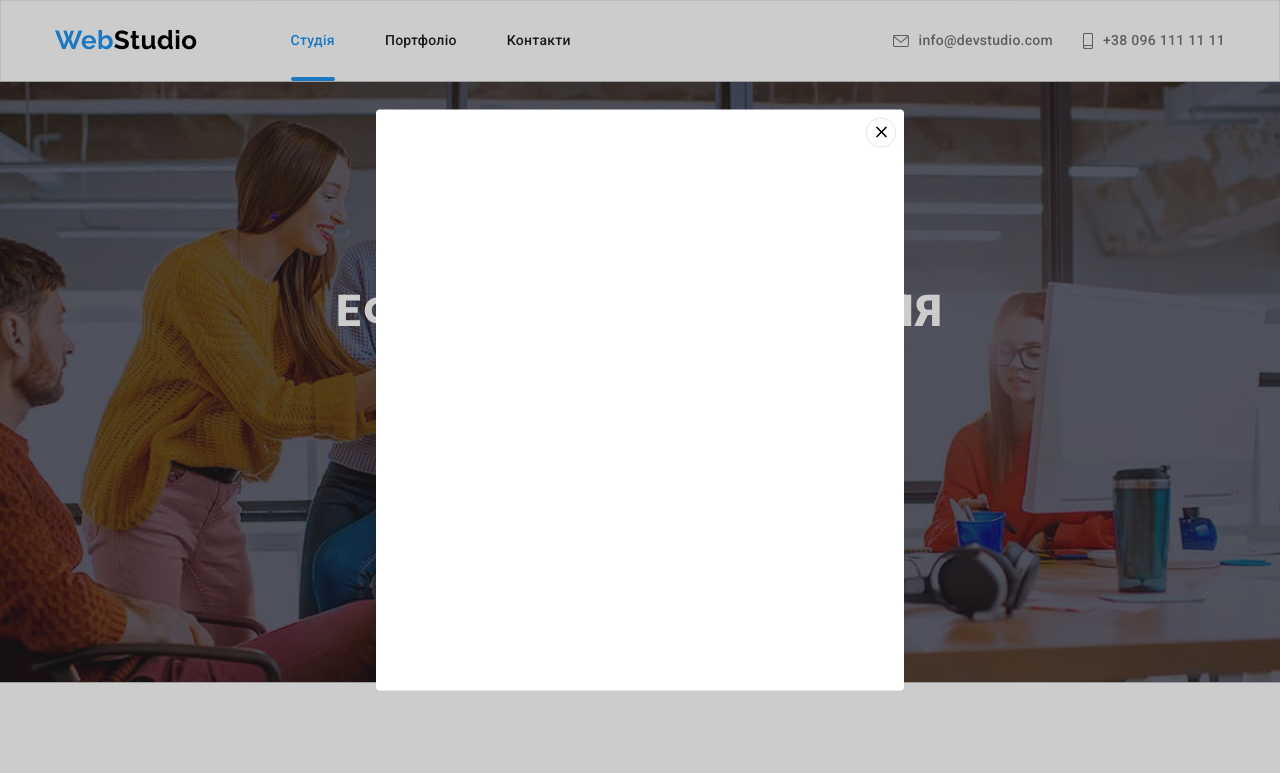
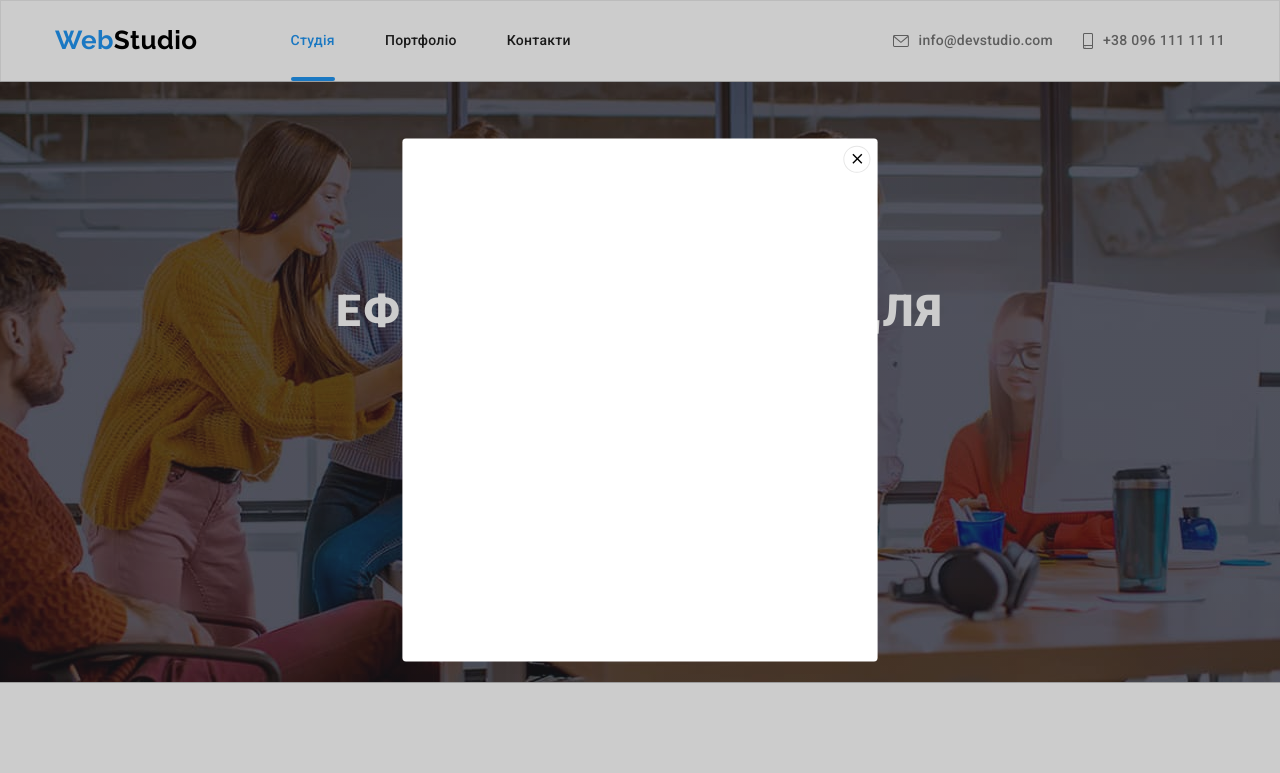
Before and after one commit to ArtemKotlar/goit-markup-hw-05, a plain HTML site: page index.html in a window 1280 px wide. Both pictures are taken after a click on the button "Замовити послугу". Shown: the top 773 px of the page. Drawn offline with nearby package versions, Linux system fonts and the light colour scheme.

Commit message:
Модельне вікно анімація

```diff
--- a/css/styles.css
+++ b/css/styles.css
@@ -478,6 +478,8 @@ img {
     left: 0;
     right: 0;
     background-color: rgba(0, 0, 0, 0.2);
+    opacity: 1;
+    transition: opacity 250ms cubic-bezier(0.4, 0, 0.2, 1);
 }
 
 .backdrop.is-hidden {
@@ -485,15 +487,21 @@ img {
     pointer-events: none;
 }
 
+.backdrop.is-hidden .modal {
+    transform: translate(-50%, -50%) scale(1.1);
+}
+
 .modal {
     position: absolute;
     top: 50%;
     left: 50%;
-    transform: translate(-50%, -50%);
     min-height: 581px;
     min-width: 528px;
     background-color: #FFFFFF;
     border-radius: 4px;
+    transform: translate(-50%, -50%) scale(0.9);
+    transition: transform 250ms cubic-bezier(0.4, 0, 0.2, 1);
+
 }
 
 .button-modal {
```
